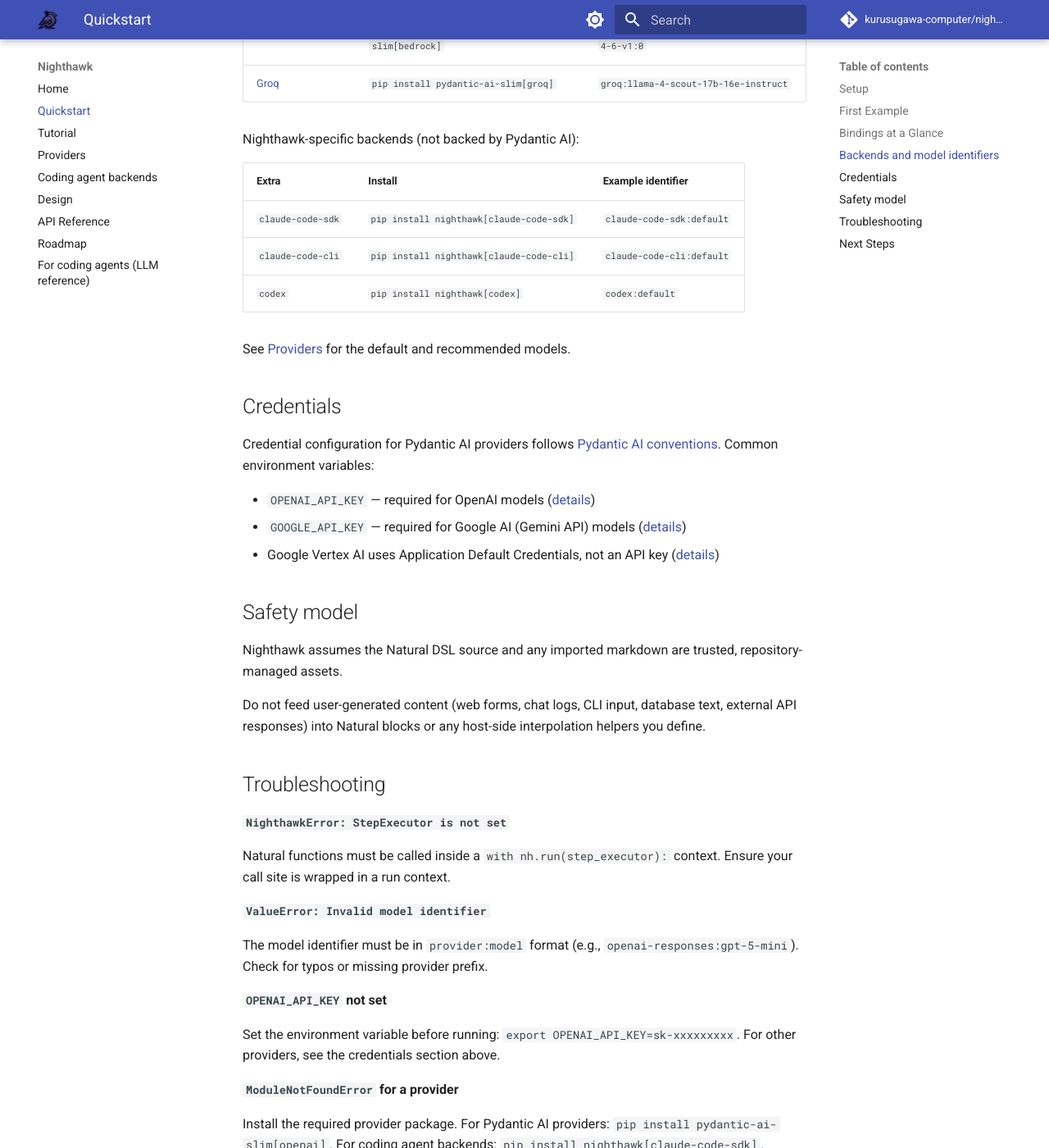
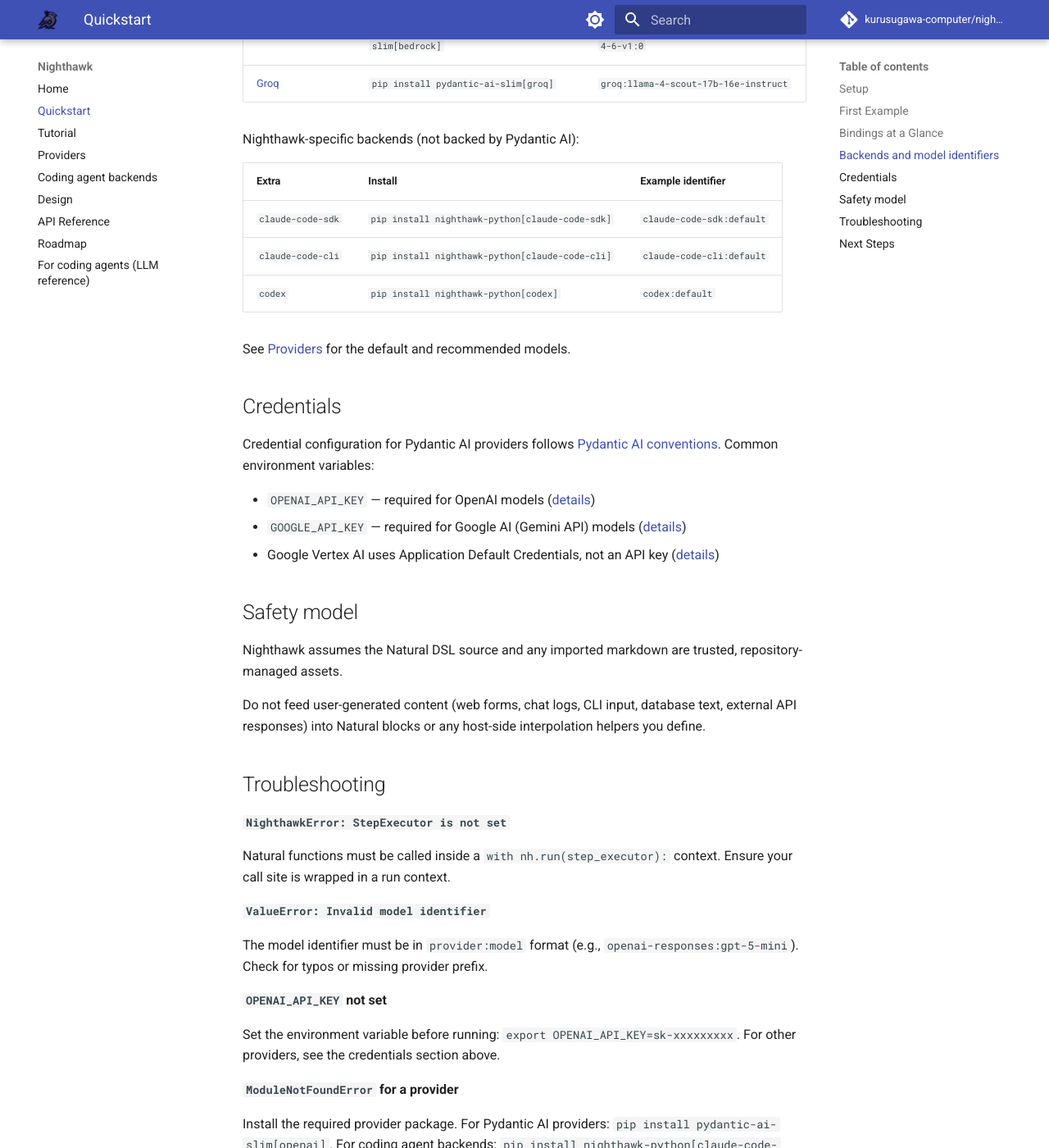
Before and after one commit to kurusugawa-computer/nighthawk-python, an MkDocs documentation site: the page built from docs/quickstart.md, in a window 1280 px wide and 1400 px high, scrolled down 1664 px. Shown: the whole window at 82% size. Built offline with MkDocs 1.6.1 and Material for MkDocs 9.7.7, drawn with Linux system fonts in a browser that asks for light colours; comment, search, counter and statistics services are not loaded; some of the changed text lies outside the part shown.

````diff
--- a/docs/quickstart.md
+++ b/docs/quickstart.md
@@ -9,7 +9,7 @@
 Install Nighthawk and a provider:
 
 ```bash
-pip install "nighthawk @ git+https://github.com/kurusugawa-computer/nighthawk-python" pydantic-ai-slim[openai]
+pip install nighthawk-python pydantic-ai-slim[openai]
 ```
 
 For other providers, see [Backends and model identifiers](#backends-and-model-identifiers) below.
@@ -67,9 +67,9 @@
 
 | Extra | Install | Example identifier |
 |---|---|---|
-| `claude-code-sdk` | `pip install nighthawk[claude-code-sdk]` | `claude-code-sdk:default` |
-| `claude-code-cli` | `pip install nighthawk[claude-code-cli]` | `claude-code-cli:default` |
-| `codex` | `pip install nighthawk[codex]` | `codex:default` |
+| `claude-code-sdk` | `pip install nighthawk-python[claude-code-sdk]` | `claude-code-sdk:default` |
+| `claude-code-cli` | `pip install nighthawk-python[claude-code-cli]` | `claude-code-cli:default` |
+| `codex` | `pip install nighthawk-python[codex]` | `codex:default` |
 
 See [Providers](providers.md) for the default and recommended models.
 
@@ -103,7 +103,7 @@
 
 **`ModuleNotFoundError` for a provider**
 
-Install the required provider package. For Pydantic AI providers: `pip install pydantic-ai-slim[openai]`. For coding agent backends: `pip install nighthawk[claude-code-sdk]`.
+Install the required provider package. For Pydantic AI providers: `pip install pydantic-ai-slim[openai]`. For coding agent backends: `pip install nighthawk-python[claude-code-sdk]`.
 
 ## Next Steps
 
````
Also changed, not shown: README.md (+7 -2 lines), docs/coding-agent-backends.md (+3 -3 lines), pyproject.toml (+25 -2 lines), 5 other files.
